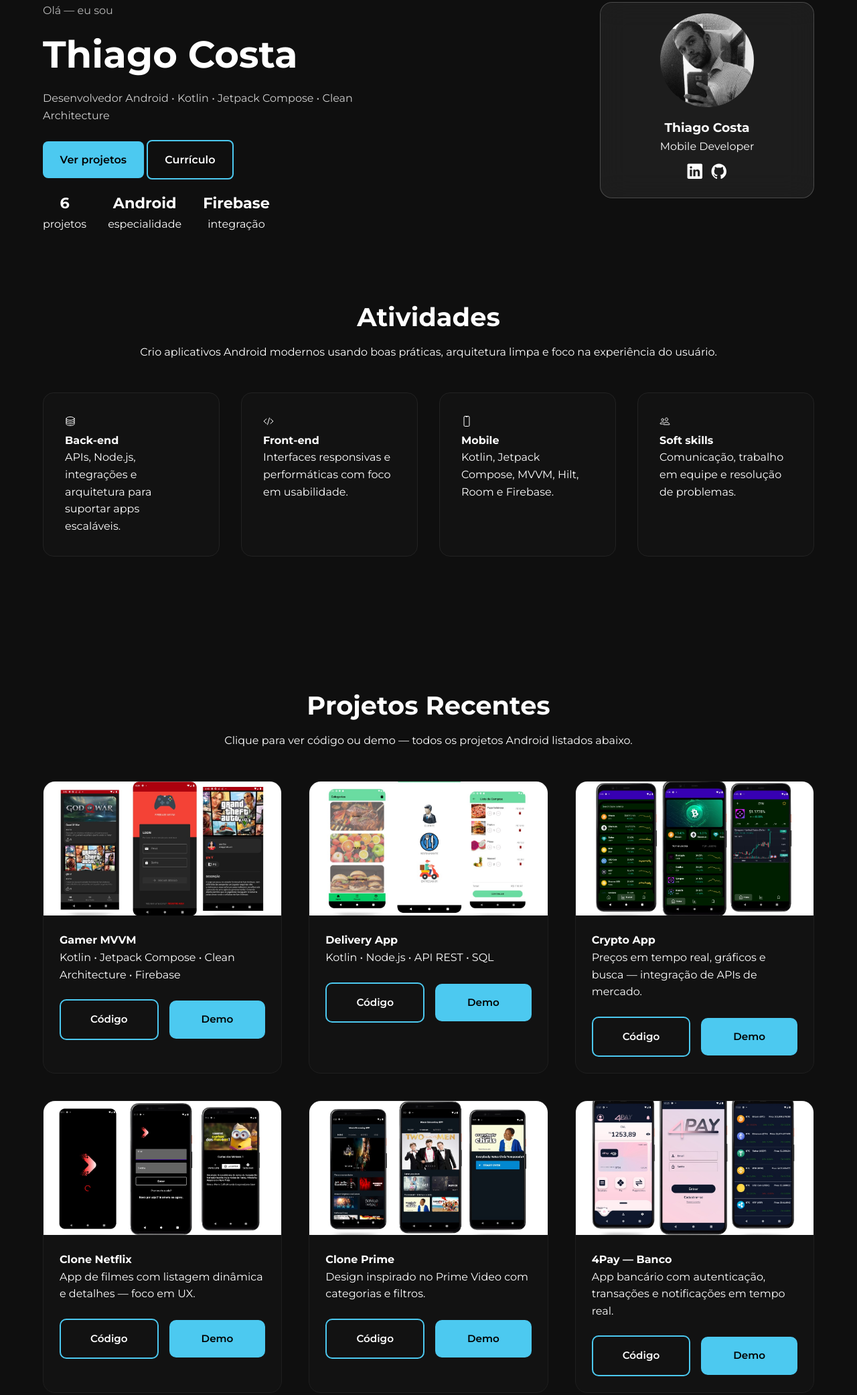
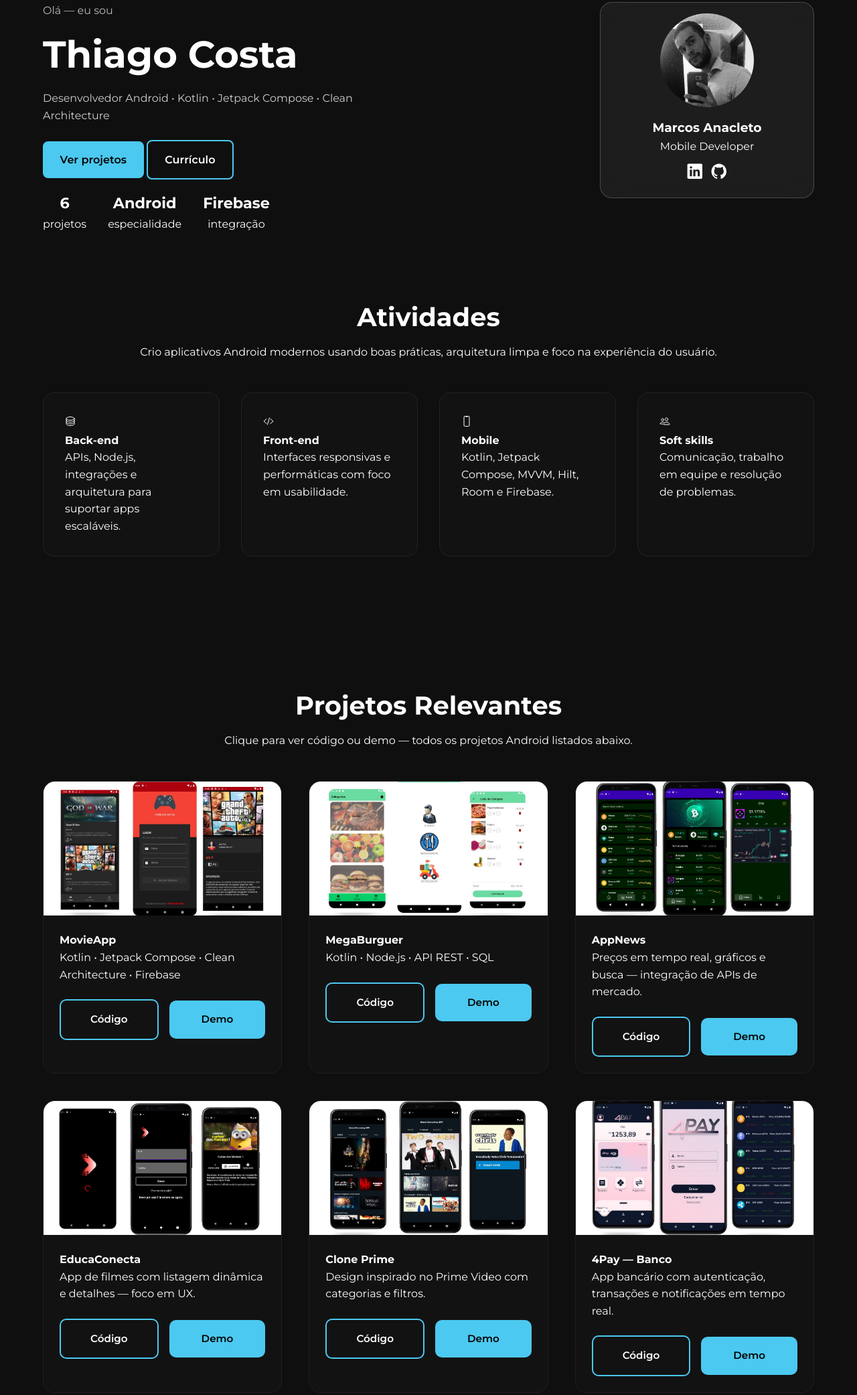
Before and after one commit to MarcosAnacleto24/portfolio, a website: page index.html in a window 1280 px wide. Shown: the part 125-2208 px from the top of the page at 67% size. Drawn offline with nearby package versions, Linux system fonts and the light colour scheme.

Commit message:
Update index.html

```diff
--- a/index.html
+++ b/index.html
@@ -3,7 +3,7 @@
 <head>
   <meta charset="utf-8" />
   <meta name="viewport" content="width=device-width,initial-scale=1" />
-  <title>Thiago Costa — Desenvolvedor Android</title>
+  <title>Marcos Anacleto — Desenvolvedor Android</title>
 
   <!-- Fontes e Icons -->
   <link href="https://fonts.googleapis.com/css2?family=Montserrat:wght@300;400;600;700&display=swap" rel="stylesheet">
@@ -60,7 +60,7 @@
         <div class="card-glass">
           <img src="./img/thiago.png" alt="Foto Thiago" class="profile-img">
           <div class="card-info">
-            <h3>Thiago Costa</h3>
+            <h3>Marcos Anacleto</h3>
             <p class="muted">Mobile Developer</p>
             <div class="social-row" style="margin-top:8px">
               <a href="https://www.linkedin.com/in/thiagocostadejesus/" target="_blank" aria-label="LinkedIn"><ion-icon name="logo-linkedin"></ion-icon></a>
@@ -112,32 +112,32 @@
   <section id="projects" class="section">
     <div class="container">
       <div class="section-header">
-        <h3 class="section-title">Projetos Recentes</h3>
+        <h3 class="section-title">Projetos Relevantes</h3>
         <p class="section-sub">Clique para ver código ou demo — todos os projetos Android listados abaixo.</p>
       </div>
 
       <div class="projects-grid">
 
         <article class="project-card">
-          <div class="project-media"><img src="./img/gamer.jpg" alt="Gamer project"></div>
+          <div class="project-media"><img src="./img/gamer.jpg" alt="MovieApp"></div>
           <div class="project-body">
             <div>
-              <h4>Gamer MVVM</h4>
+              <h4>MovieApp</h4>
               <p class="muted">Kotlin • Jetpack Compose • Clean Architecture • Firebase</p>
             </div>
             <div class="project-actions">
-              <a class="btn ghost" href="https://github.com/thiago082882/gamermvvmapp" target="_blank">Código</a>
-              <a class="btn primary" href="https://www.linkedin.com/posts/thiagocostadejesus_androiddeveloper-kotlin-mvvm-activity-7043246070205689857-LswT" target="_blank">Demo</a>
+              <a class="btn ghost" href="https://github.com/MarcosAnacleto24/Movie-App" target="_blank">Código</a>
+              <a class="btn primary" href="https://www.linkedin.com/posts/marcos-anacleto-5660a7208_androiddev-kotlin-mobiledevelopment-ugcPost-7460681140656463872-HLXt?utm_source=share&utm_medium=member_desktop&rcm=ACoAADSx3F4BqTEx0UCELF5meyClydA_eC1Hs4s" target="_blank">Demo</a>
             </div>
           </div>
         </article>
 
 
         <article class="project-card">
-          <div class="project-media"><img src="./img/delivery.jpg" alt="Delivery app"></div>
+          <div class="project-media"><img src="./img/delivery.jpg" alt="MegaBurguer"></div>
           <div class="project-body">
             <div>
-              <h4>Delivery App</h4>
+              <h4>MegaBurguer</h4>
               <p class="muted">Kotlin • Node.js • API REST • SQL</p>
             </div>
             <div class="project-actions">
@@ -152,7 +152,7 @@
           <div class="project-media"><img src="./img/crypto.jpg" alt="Crypto"></div>
           <div class="project-body">
             <div>
-              <h4>Crypto App</h4>
+              <h4>AppNews</h4>
               <p class="muted">Preços em tempo real, gráficos e busca — integração de APIs de mercado.</p>
             </div>
             <div class="project-actions">
@@ -164,10 +164,10 @@
 
 
         <article class="project-card">
-          <div class="project-media"><img src="./img/netflix.jpg" alt="Clone Netflix"></div>
+          <div class="project-media"><img src="./img/netflix.jpg" alt="EducaConecta"></div>
           <div class="project-body">
             <div>
-              <h4>Clone Netflix</h4>
+              <h4>EducaConecta</h4>
               <p class="muted">App de filmes com listagem dinâmica e detalhes — foco em UX.</p>
             </div>
             <div class="project-actions">
@@ -267,7 +267,7 @@
     <div class="container">
       <div style="display:flex;justify-content:space-between;align-items:center;gap:12px;flex-wrap:wrap">
         <div>
-          <strong>Thiago Costa</strong><br>
+          <strong>Marcos Anacleto</strong><br>
           <small class="muted">Desenvolvedor Android</small>
         </div>
         <div style="display:flex;gap:12px">
@@ -275,7 +275,7 @@
           <a href="https://github.com/thiago082882" target="_blank" class="muted">GitHub</a>
         </div>
       </div>
-      <div style="margin-top:18px;color:var(--muted);font-size:13px">© 2025 Thiago Costa. Todos os direitos reservados.</div>
+      <div style="margin-top:18px;color:var(--muted);font-size:13px">© 2025 Marcos Anacleto. Todos os direitos reservados.</div>
     </div>
   </footer>
 
```
